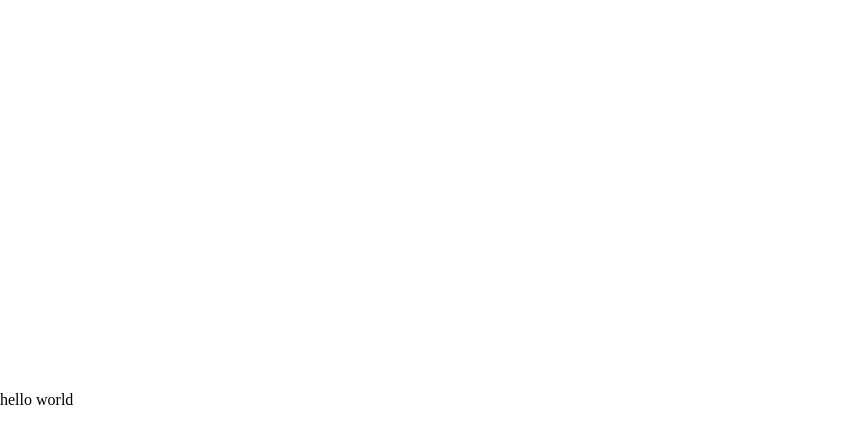
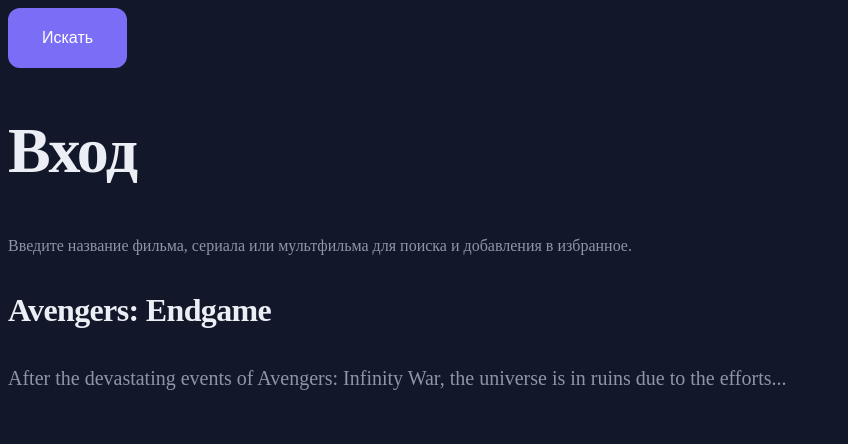
Before and after one commit to mister-Mandarin/PurpleSchool-ReactCource-Films, a React (Vite) app: page / in a window 1280 px wide. Shown: the top 444 px of the page, without its empty margins (0-848 px from the left). Built offline with nearby package versions, Linux system fonts and the light colour scheme.

Commit message:
Завершил 1-start

```diff
--- a/src/App.jsx
+++ b/src/App.jsx
@@ -1,10 +1,18 @@
 import './App.css';
+import Button from './Button/Button.jsx';
+import HeadTitle from './HeadTitle/HeadTitle.jsx';
+import HeaderDescription from './HeaderDescription/HeaderDescription.jsx';
 
 export default function App() {
 
 	return (
 		<>
-        hello world
+			<Button name={'Искать'} />
+			<HeadTitle Tag={'h1'} className={'big'} text={'Вход'} />
+			<HeaderDescription className={'description-title'} text={'Введите название фильма, сериала или мультфильма для поиска и добавления в избранное.'} />
+
+			<HeadTitle Tag={'h3'} className={'small'} text={'Avengers: Endgame'} />
+			<HeaderDescription className={'description-card'} text={'After the devastating events of Avengers: Infinity War, the universe is in ruins due to the efforts...'} />
 		</>
 	);
 }
--- /dev/null
+++ b/src/Button/Button.css
@@ -0,0 +1,17 @@
+.button {
+    display: block;
+    padding: 16px 32px;
+    justify-content: center;
+    align-items: center;
+    border-radius: 12px;
+    border: 2px solid var(--Primary-400, #7B6EF6);
+    background: var(--Primary-400, #7B6EF6);
+    cursor: pointer;
+
+    color: var(--White-100, #FFF);
+
+    font-size: 16px;
+    font-style: normal;
+    font-weight: 400;
+    line-height: 24px; /* 150% */
+}
--- /dev/null
+++ b/src/Button/Button.jsx
@@ -0,0 +1,9 @@
+import './Button.css';
+
+export default function Button({name}) {
+	return (
+		<>
+			<button className='button'>{name}</button>
+		</>
+	);
+}
--- /dev/null
+++ b/src/HeadTitle/HeadTitle.css
@@ -0,0 +1,17 @@
+.header-title {
+    color: var(--Grey-50, #EBEEF5);
+    font-style: normal;
+    font-weight: 600;
+}
+
+.big {
+    font-size: 64px;
+    line-height: 80px; /* 125% */
+    letter-spacing: -1.28px;
+}
+
+.small {
+    font-size: 32px;
+    line-height: 40px; /* 125% */
+    letter-spacing: -0.64px;
+}
--- /dev/null
+++ b/src/HeadTitle/HeadTitle.jsx
@@ -0,0 +1,9 @@
+import './HeadTitle.css';
+
+export default function HeadTitle({ Tag, className, text }) {
+	return (
+		<Tag className={`header-title ${className}`}>
+			{text}
+		</Tag>
+	);
+}
--- /dev/null
+++ b/src/HeaderDescription/HeaderDescription.css
@@ -0,0 +1,15 @@
+.description {
+    color: var(--Grey-300, #8E95A9);
+    font-style: normal;
+    font-weight: 400;
+}
+
+.description-title {
+    font-size: 16px;
+    line-height: 24px; /* 150% */
+}
+
+.description-card {
+    font-size: 20px;
+    line-height: 32px; /* 160% */
+}
--- /dev/null
+++ b/src/HeaderDescription/HeaderDescription.jsx
@@ -0,0 +1,9 @@
+import './HeaderDescription.css';
+
+export default function HeaderDescription({text, className}) {
+	return (
+		<>
+			<p className={`description ${className}`}>{text}</p>
+		</>
+	);
+}
--- a/src/index.css
+++ b/src/index.css
@@ -13,9 +13,5 @@
 }
 
 body {
-  margin: 0;
-  display: flex;
-  place-items: center;
-  min-width: 320px;
-  min-height: 100vh;
+  background: var(--Grey-900, #121829);
 }
```
